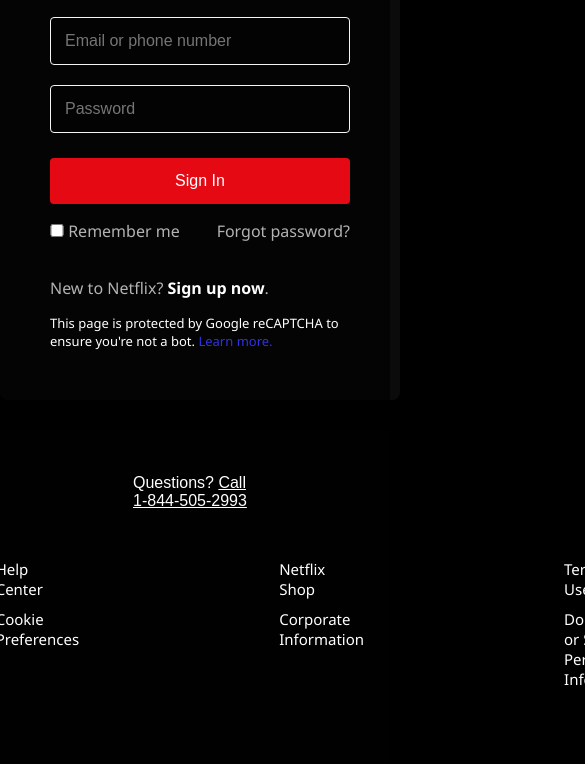
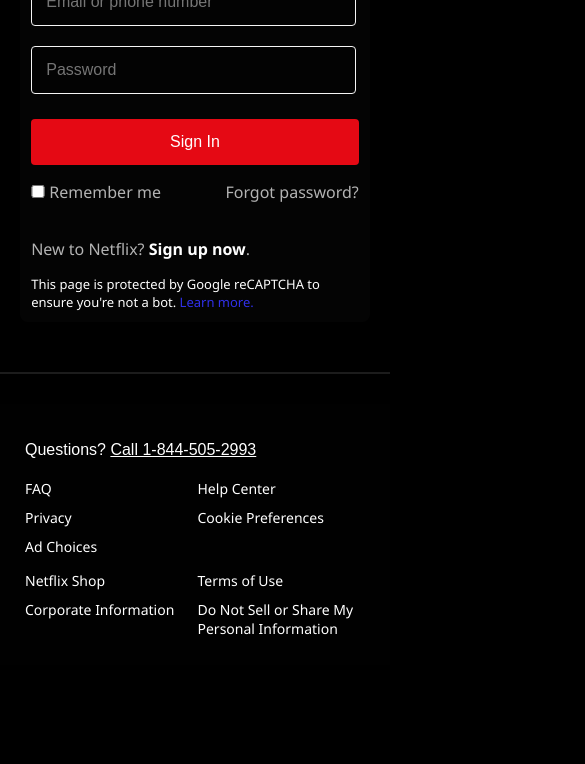
Before and after one commit to RitamNaskar11/FUTURE_FS_03.github.io, a plain HTML site: page sign.html in a window 390 px wide. Shown: the part 199-963 px from the top of the page, 585 px wide, since content can reach past the window. After the commit the page ends 864 px from the top, so only its background shows below. Drawn offline with Linux system fonts and the light colour scheme; a web font is replaced by a local one.

Commit message:
First commit

```diff
--- a/sign.html
+++ b/sign.html
@@ -188,6 +188,53 @@
         color: white;
 
     }
+
+
+    @media (max-width:768px) {
+
+
+        .main {
+            background: black;
+        }
+
+        section {
+            padding: 11px;
+            max-width: 84%;
+        }
+
+        footer {
+            padding: 22px 25px;
+        }
+
+        footer .footer-quary {
+            display: grid;
+            grid-template-columns: 1fr 1fr;
+            gap: 5px;
+
+        }
+
+        footer .footer-quary a {
+            font-size: 12xp;
+
+        }
+
+        footer .question-quary {
+            padding: 15px 0px;
+
+        }
+
+        footer .footer-quary .item a {
+            font-size: 14px;
+        }
+
+        .line2 {
+            margin-top: 50px;
+            height: 2px;
+            width: 100%;
+            background-color: rgb(78, 77, 77);
+        }
+
+    }
 </style>
 
 <body>
@@ -227,7 +274,7 @@
             </form>
 
         </section>
-
+        <div class="line2"></div>
         <footer>
             <div class="question-quary">
                 Questions? <a href="call">Call 1-844-505-2993</a>
@@ -260,12 +307,9 @@
         </footer>
 
 
-        </footer>
+
     </div>
-
-
     <script src="script.js"></script>
-
 </body>
 
 </html>
--- a/style.css
+++ b/style.css
@@ -477,7 +477,7 @@ footer span {
     }
 
     nav img {
-        width: 92px;
+        width: 113px;
     }
 
     .hero {
@@ -625,4 +625,7 @@ footer span {
         font-size: 37px;
 
     }
+
+
+
 }
```
